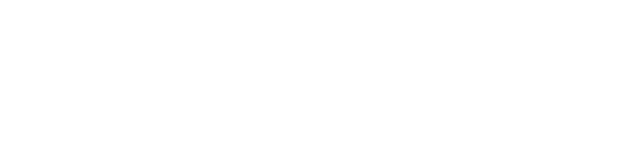
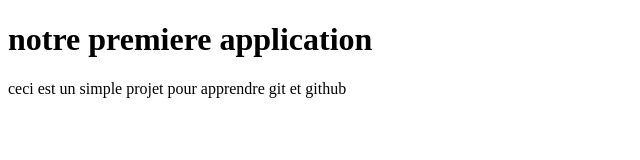
Before and after one commit to simplicemeli-create/gitapp1, a plain HTML site: page Index.html in a window 1280 px wide. Shown: the whole page, without its empty margins (0-640 px from the left). Drawn offline with Linux system fonts and the light colour scheme.

Commit message:
Ajout du titre de l'application et de la description

```diff
--- a/Index.html
+++ b/Index.html
@@ -2,10 +2,11 @@
 <html lang="en">
 <head>
     <meta charset="UTF-8">
-    <meta name="viewport" content="width=device-width, initial-scale=1.0">
+    <meta name="viewport" content="width=, initial-scale=1.0">
     <title>Document</title>
 </head>
 <body>
-
+    <h1>notre premiere application</h1>
+    <p>ceci est un simple projet pour apprendre git et github</p>
 </body>
 </html>
```
